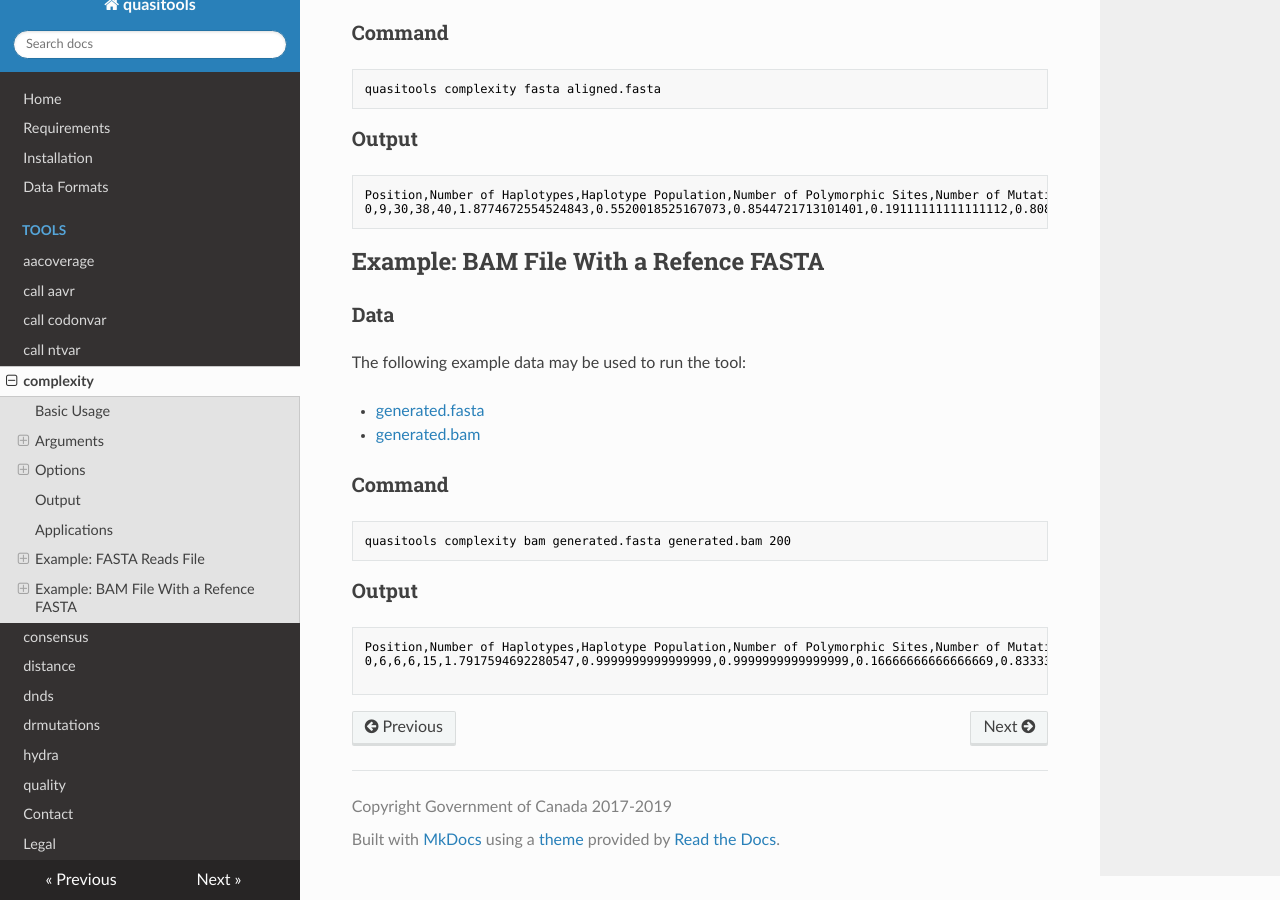
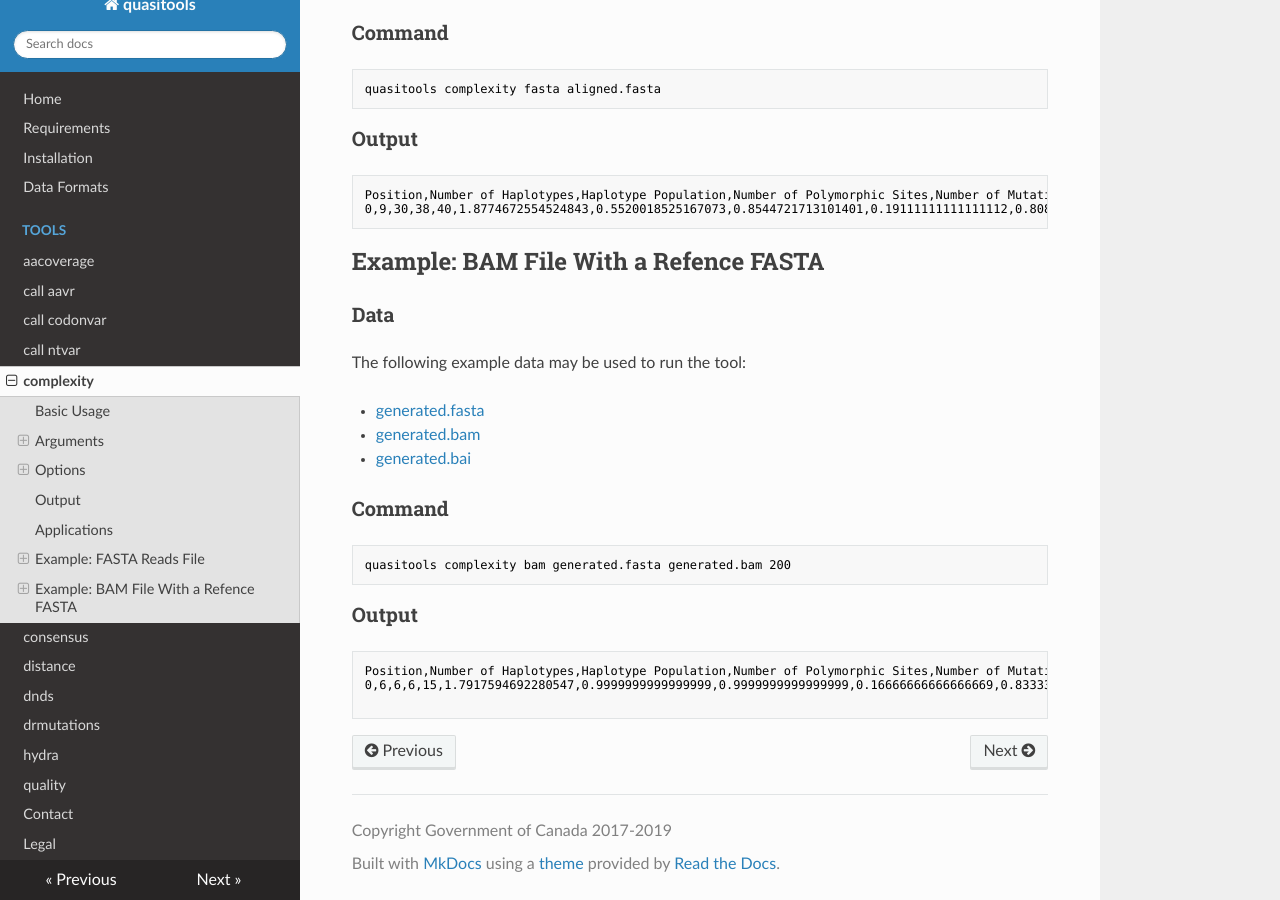
Before and after one commit to phac-nml/quasitools, an MkDocs documentation site: the page built from docs/complexity.md, in a window 1280 px wide and 900 px high, scrolled down 2827 px. Built offline with MkDocs 1.6.1, drawn with Linux system fonts in a browser that asks for light colours; nearby versions of some CDN libraries.

```diff
--- a/docs/complexity.md
+++ b/docs/complexity.md
@@ -129,6 +129,7 @@
 
 * [generated.fasta](data/generated.fasta)
 * [generated.bam](data/generated.bam)
+* [generated.bai](data/generated.bai)
 
 
 ### Command
```
